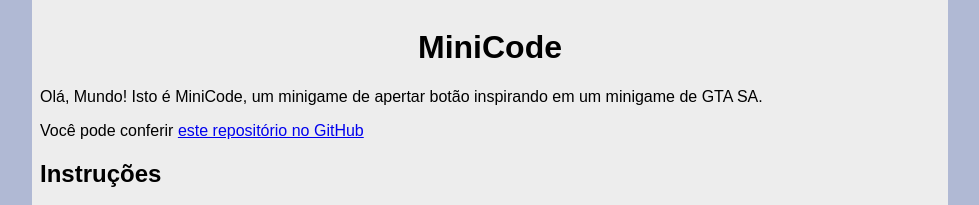
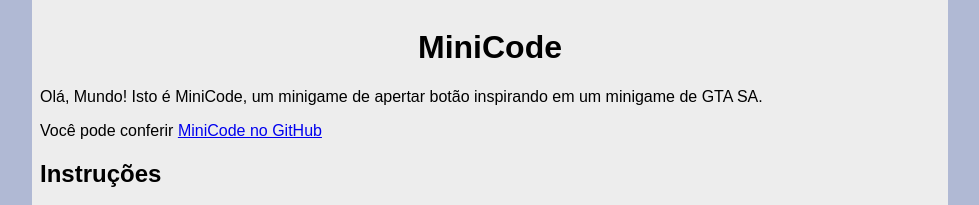
Before and after one commit to Islan42/minicode, a website with bundled scripts: page index.html in a window 1280 px wide. Shown: the top 205 px of the page, without its empty margins (150-1129 px from the left). Built offline with nearby package versions, Linux system fonts and the light colour scheme.

Commit message:
Update index.html

```diff
--- a/index.html
+++ b/index.html
@@ -14,7 +14,7 @@
 		</header>
 		<main>
 			<p>Olá, Mundo! Isto é MiniCode, um minigame de apertar botão inspirando em um minigame de GTA SA.</p>
-			<p>Você pode conferir <a href = "https://github.com/Islan42/minicode">este repositório no GitHub</a> </p>
+			<p>Você pode conferir <a href = "https://github.com/Islan42/minicode">MiniCode no GitHub</a> </p>
 			<h2>Instruções</h2>
 			<p>Seu objetivo é programar um website com muita RAPIDEZ e FORÇA DE VONTADE. Aperte "SPACEBAR" para escrever linhas de código e alcançar uma pontuação alta. Conserte bugs que aparecerem durante o processo.</p>
 			<p>Modo de jogo:
```
